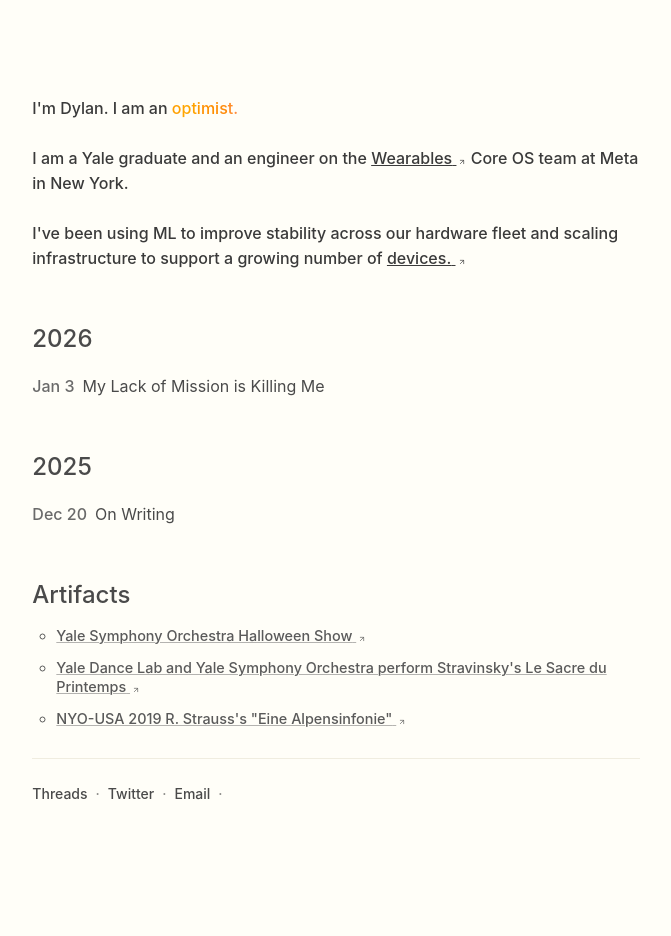
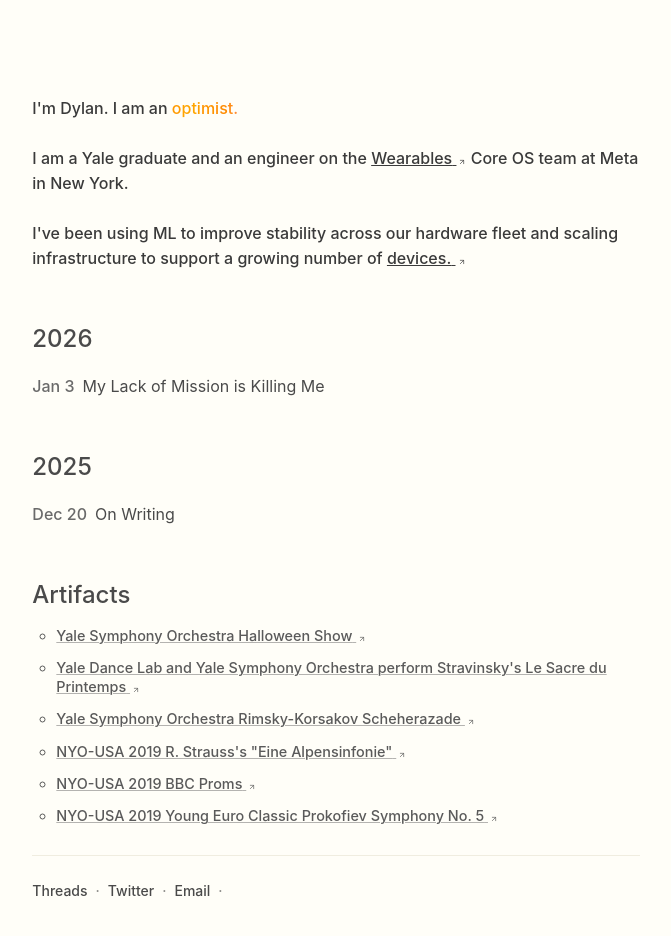
Before and after one commit to dylanfernandezdelara/dylanfdl_website, a Next.js app: page /about in a window 1280 px wide. Shown: the top 936 px of the page, without its empty margins (304-975 px from the left). Built offline with nearby package versions, Linux system fonts and the light colour scheme; no server answers.

Commit message:
Add additional performance links to artifacts section

```diff
--- a/app/about/page.tsx
+++ b/app/about/page.tsx
@@ -91,8 +91,23 @@
               </ExternalLink>
             </li>
             <li style={ARTIFACTS_LIST_ITEM_STYLES}>
+              <ExternalLink href="https://youtu.be/7DqunJ6kFoU?si=am_9A10YKeiwEUR7&t=6" thinGreyUnderline allowWrap>
+                Yale Symphony Orchestra Rimsky-Korsakov Scheherazade
+              </ExternalLink>
+            </li>
+            <li style={ARTIFACTS_LIST_ITEM_STYLES}>
               <ExternalLink href="https://youtu.be/4rajIRu84Bk?si=_w1r3Vu2SEllKNsH" thinGreyUnderline allowWrap>
                 NYO-USA 2019 R. Strauss's "Eine Alpensinfonie"
+              </ExternalLink>
+            </li>
+            <li style={ARTIFACTS_LIST_ITEM_STYLES}>
+              <ExternalLink href="https://youtu.be/VrcXomyo1yI?si=yQnD_OzlZ8pKsPWH" thinGreyUnderline allowWrap>
+                NYO-USA 2019 BBC Proms
+              </ExternalLink>
+            </li>
+            <li style={ARTIFACTS_LIST_ITEM_STYLES}>
+              <ExternalLink href="https://youtu.be/rpyJp9MEnAE?si=yqsxIOrXO_ptMv8j&t=23" thinGreyUnderline allowWrap>
+                NYO-USA 2019 Young Euro Classic Prokofiev Symphony No. 5
               </ExternalLink>
             </li>
           </ul>
```
